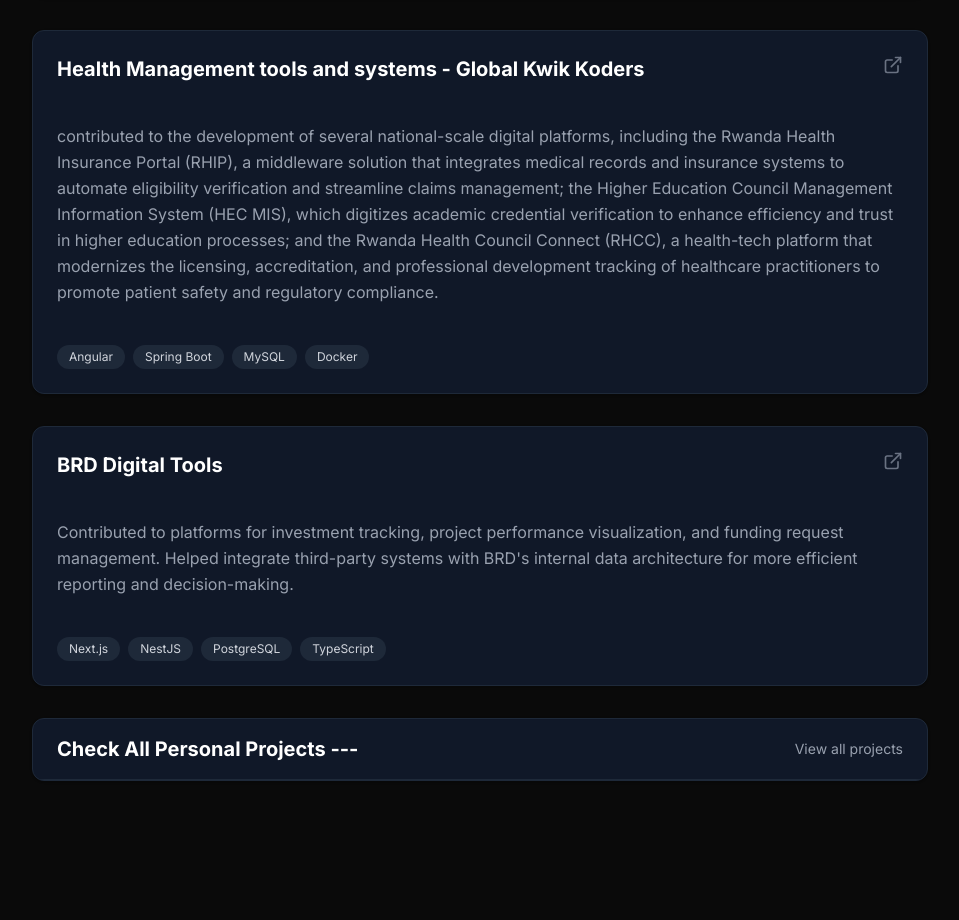
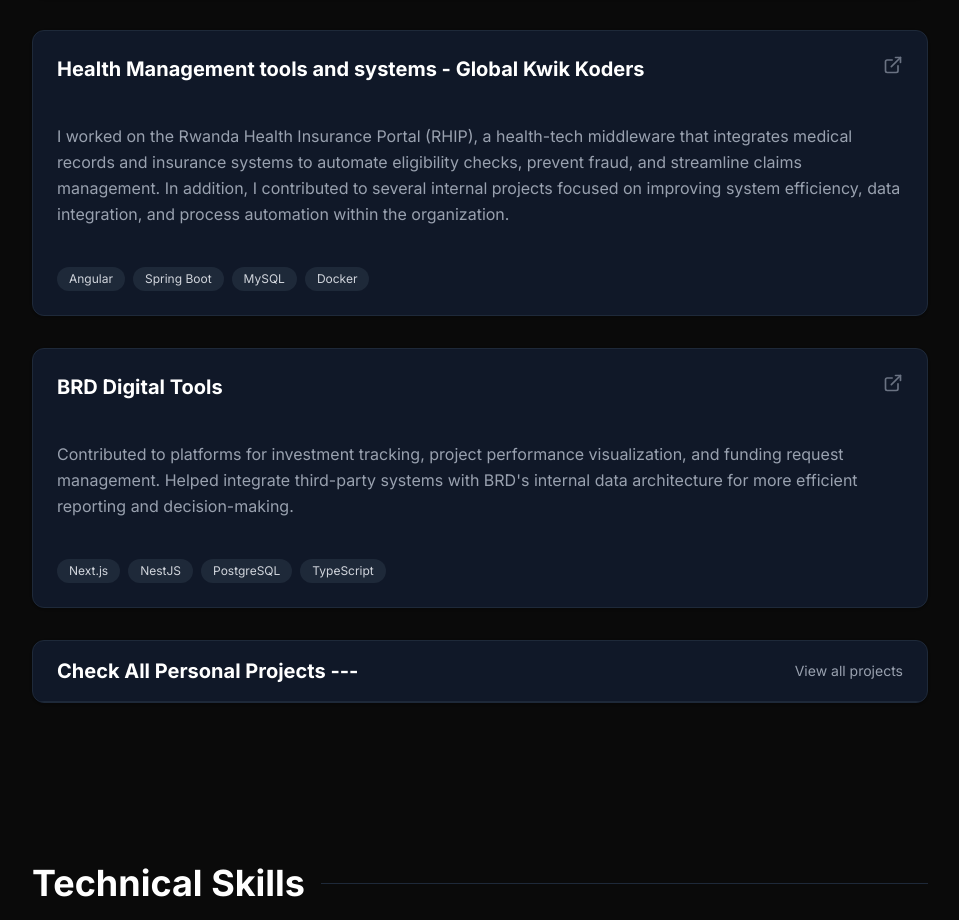
Before and after one commit to Elua-b/Eloi-dev, a Next.js app: page / in a window 1280 px wide. Shown: the part 3024-3944 px from the top of the page, without its empty margins (160-1119 px from the left). Built offline with nearby package versions, Linux system fonts and the light colour scheme.

Commit message:
adding projects to the work

```diff
--- a/app/page.tsx
+++ b/app/page.tsx
@@ -517,18 +517,13 @@ export default function Portfolio() {
                 />
               </div>
               <p className="text-gray-400 mb-4 leading-relaxed">
-                contributed to the development of several national-scale digital
-                platforms, including the Rwanda Health Insurance Portal (RHIP),
-                a middleware solution that integrates medical records and
-                insurance systems to automate eligibility verification and
-                streamline claims management; the Higher Education Council
-                Management Information System (HEC MIS), which digitizes
-                academic credential verification to enhance efficiency and trust
-                in higher education processes; and the Rwanda Health Council
-                Connect (RHCC), a health-tech platform that modernizes the
-                licensing, accreditation, and professional development tracking
-                of healthcare practitioners to promote patient safety and
-                regulatory compliance.
+                I worked on the Rwanda Health Insurance Portal (RHIP), a
+                health-tech middleware that integrates medical records and
+                insurance systems to automate eligibility checks, prevent fraud,
+                and streamline claims management. In addition, I contributed to
+                several internal projects focused on improving system
+                efficiency, data integration, and process automation within the
+                organization.
               </p>
               <div className="flex flex-wrap gap-2">
                 <span className="text-xs px-3 py-1 bg-gray-800 text-gray-300 rounded-full">
```
